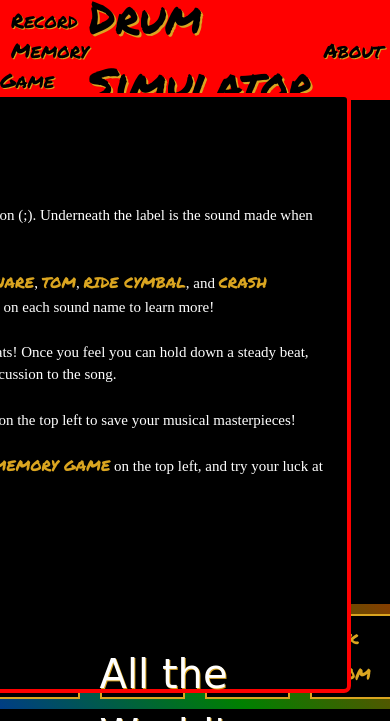
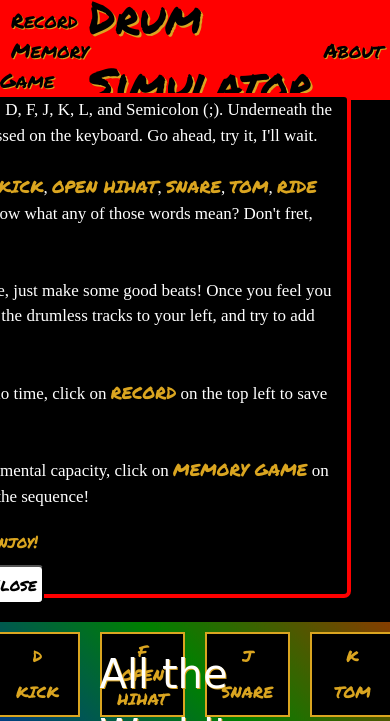
Before and after one commit to GGMU1986/Drum-Simulator-JS, a website built with webpack: page drum_simulator/index.html in a window 390 px wide. Both pictures are taken after a click on the element "About". Shown: the top 721 px of the page. Built offline with nearby package versions, Linux system fonts and the light colour scheme; a web font is replaced by a local one.

Commit message:
Added responsiveness to page

```diff
--- a/drum_simulator/src/index.scss
+++ b/drum_simulator/src/index.scss
@@ -113,22 +113,22 @@ footer > span {
   font-family: 'Festive', cursive;
 }
 
-
 //
 // body CSS
 //
 
 .parent-keys {
+  position: relative;
+  bottom: 11%;
   display: flex;
   justify-content: center;
   align-items: center;
 }
 
 .keys {
+  position: absolute;
   text-align: center;
   display: inline-flex;
-  //justify-content: center;
-  //align-items: center;
   background: repeating-linear-gradient(45deg, blue, green, red);
 }
 
@@ -153,9 +153,9 @@ footer > span {
 
 }
 
-.main {
-  height: 600px;
-}
+// .main {
+//   height: 600px;
+// }
 
 .key > p {
   color: goldenrod;
@@ -176,38 +176,14 @@ footer > span {
 // drumless tracks buttons
 //
 
-@media screen and (max-width: 1200px) {
-  .main {
-    height: 480px;
-    display: flex;
-    flex-direction: column-reverse;
-    width: 20%;
-  }
+section {
+  display: flex;
+  height: 565px;
+}
 
-  #volume {
-    width: 50%;
-  }
-
-  .coming-soon {
-    position: fixed;
-    top: 13%;
-    left: 10%;
-    height: 150px;
-    width: 250px;
-  }
-
-  .coming-soon > p {
-    font-size: 25px;
-  }
-
-  #about > p {
-    font-size: 15px;
-  }
-
-  #about {
-    width: 300px;
-    height: 300px;
-  }
+.track-container {
+  display: flex;
+  flex-direction: column;
 }
 
 #volume {
@@ -230,10 +206,6 @@ footer > span {
   width: 265px;
   border: 3px solid red;
   border-radius: 10px;
-}
-.music {
-  display: flex;
-  justify-content: center;
 }
 
 .drumless > div > p {
@@ -353,12 +325,37 @@ button:hover {
   color: goldenrod;
 }
 
-// #canvas1 {
-//   // position: absolute;
-//   // border: 2px solid white;
-//   // top: 20%;
-//   // left: 35%;
-//   // width: 35%;
-//   // height: 45%;
-//   // opacity: 2;
-// }
+//
+// Responsive page
+//
+
+@media screen and (max-width: 1200px) {
+  section {
+    height: 550px;
+  }
+
+  #volume {
+    width: 50%;
+  }
+
+  .coming-soon {
+    position: fixed;
+    top: 13%;
+    left: 10%;
+    height: 150px;
+    width: 250px;
+  }
+
+  .coming-soon > p {
+    font-size: 25px;
+  }
+
+  #about > p {
+    font-size: 17px;
+  }
+
+  #about {
+    width: 675px;
+    height: 505px;
+  }
+}
```
Also changed, not shown: drum_simulator/index.html (+0 -4 lines), drum_simulator/dist/main.css.
